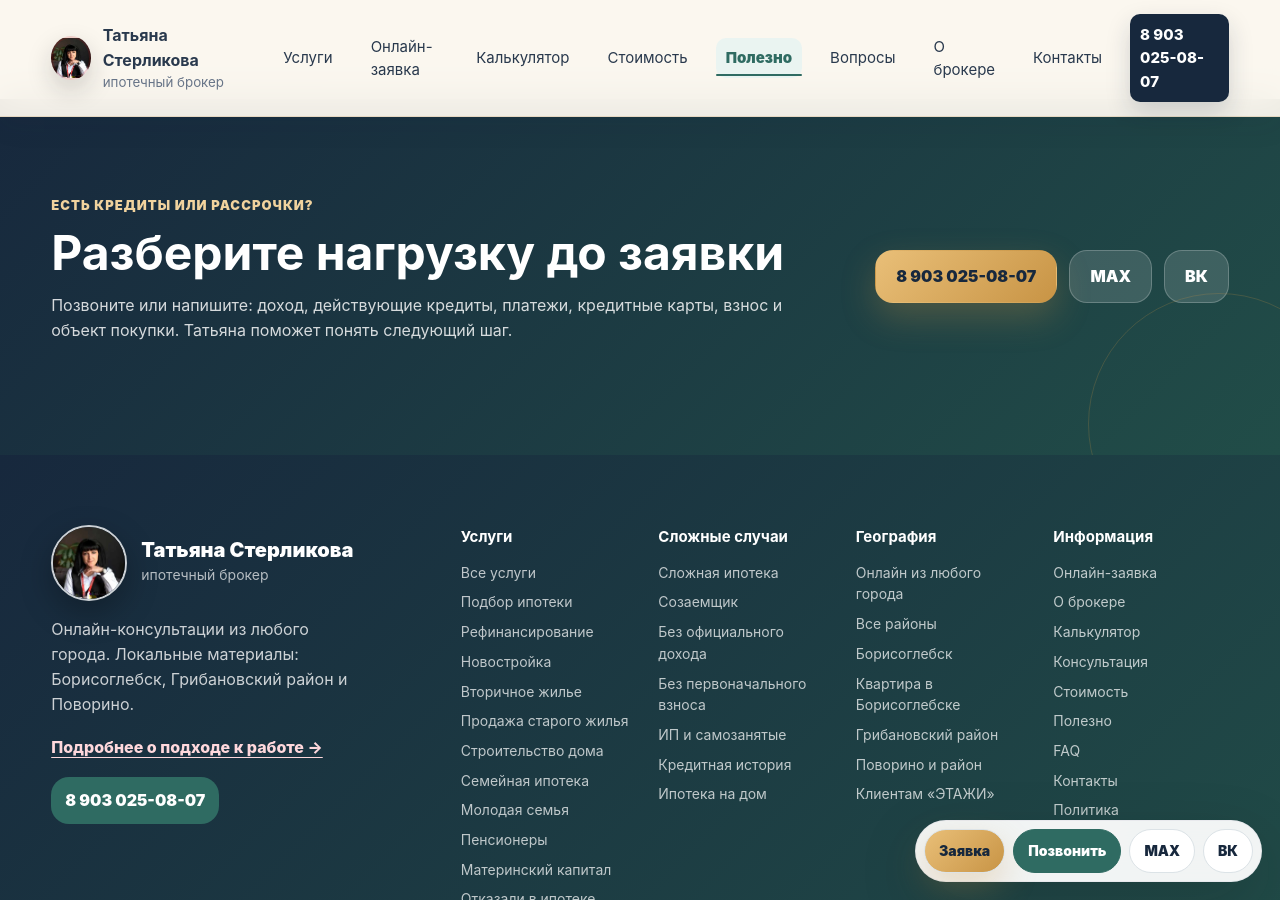
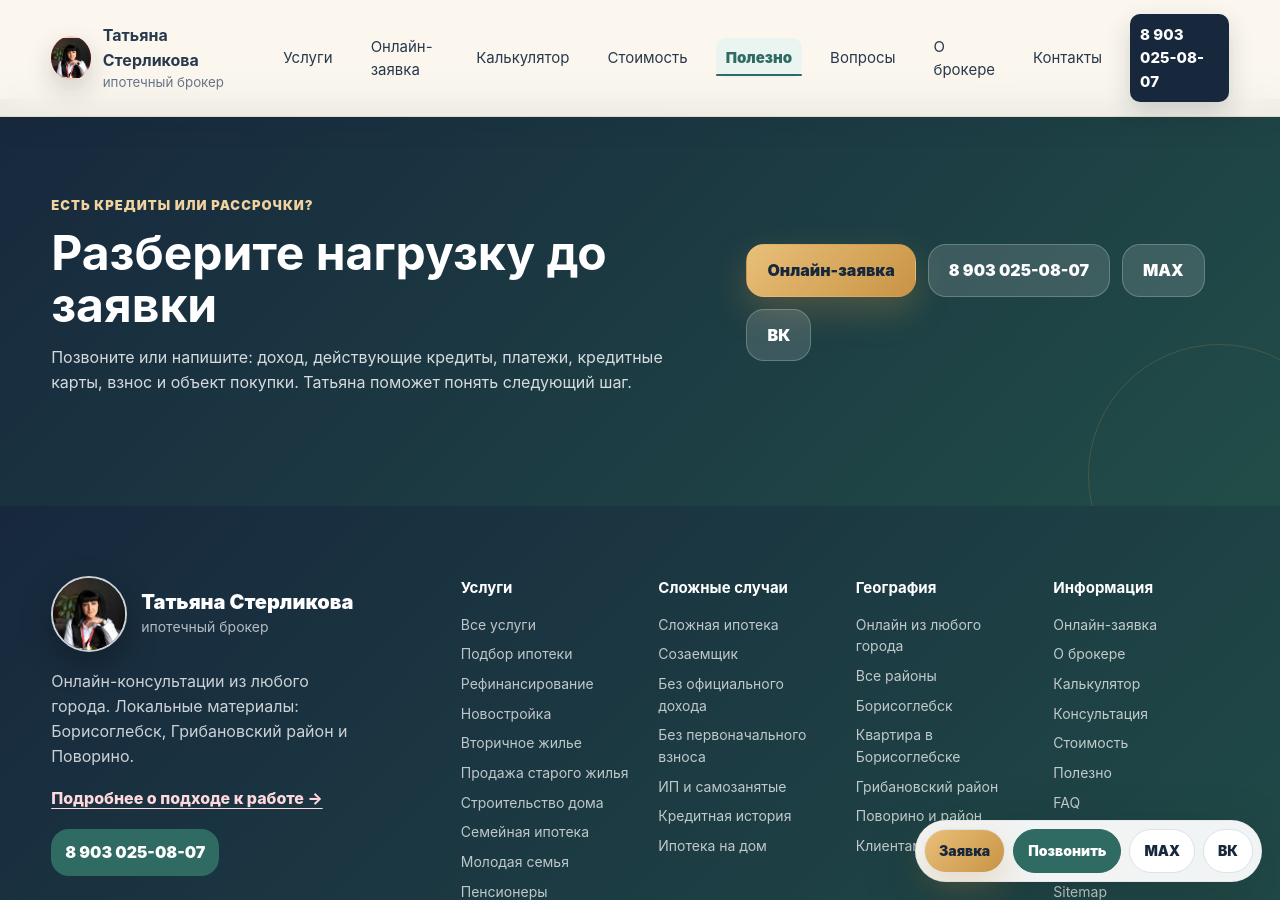
Before and after one commit to deputat36/broker, a Jekyll site: the page built from polezno/deystvuyushchie-kredity-pered-ipotekoy.md, in a window 1280 px wide and 900 px high, scrolled down 2628 px. Built offline with Jekyll 4.4.1, drawn with Linux system fonts in a browser that asks for light colours.

Commit message:
Добавить компактный маршрут заявки в материал о действующих кредитах

```diff
--- a/polezno/deystvuyushchie-kredity-pered-ipotekoy.md
+++ b/polezno/deystvuyushchie-kredity-pered-ipotekoy.md
@@ -65,7 +65,8 @@
     <p>Позвоните или напишите: доход, действующие кредиты, платежи, кредитные карты, взнос и объект покупки. Татьяна поможет понять следующий шаг.</p>
   </div>
   <div class="cta-actions">
-    <a class="btn btn-primary" href="tel:+79030250807">8 903 025-08-07</a>
+    <a class="btn btn-primary" href="{{ '/online-zayavka/' | relative_url }}?source={{ page.url | url_encode }}&amp;scenario={{ 'Действующие кредиты перед ипотекой' | url_encode }}">Онлайн-заявка</a>
+    <a class="btn btn-secondary" href="tel:+79030250807">8 903 025-08-07</a>
     <button class="btn btn-secondary" type="button" data-copy-phone>MAX</button>
     <a class="btn btn-secondary" href="https://vk.com/tatyanasterlikova" rel="noopener">ВК</a>
   </div>
```
